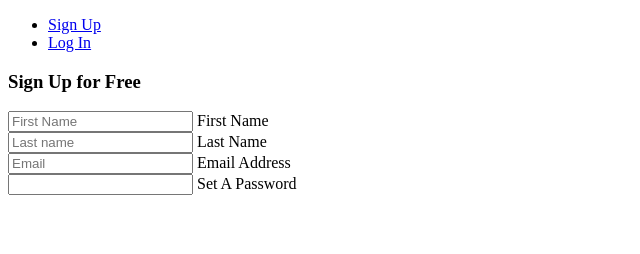
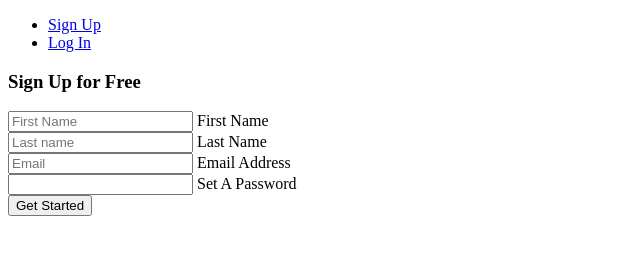
Before and after one commit to FrederriCo/Registration-template, a plain HTML site: page index.html in a window 1280 px wide. Shown: the whole page, without its empty margins (0-640 px from the left). Drawn offline with Linux system fonts and the light colour scheme.

Commit message:
submit value

```diff
--- a/index.html
+++ b/index.html
@@ -38,7 +38,7 @@
             <label for="password">Set A Password</label>
           </div>
 
-
+          <input type="submit" value="Get Started">
     </form>
 </body>
 
```
